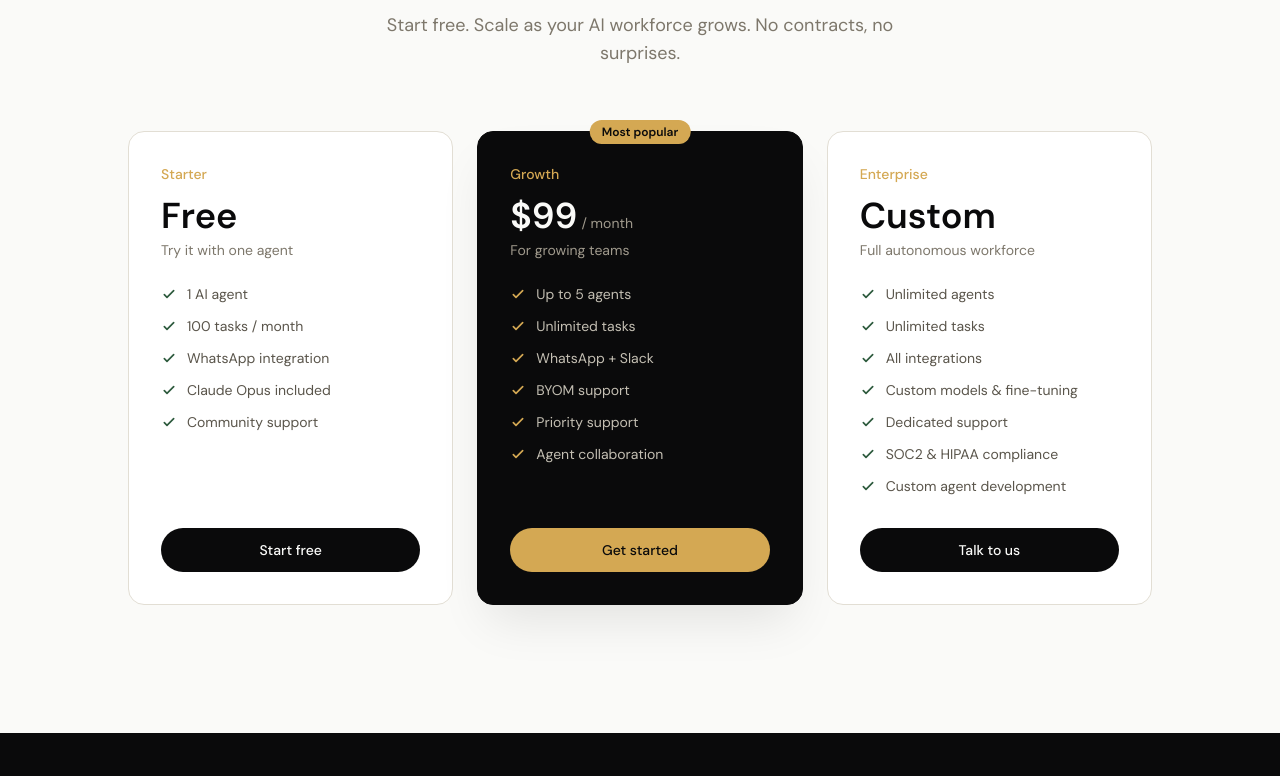
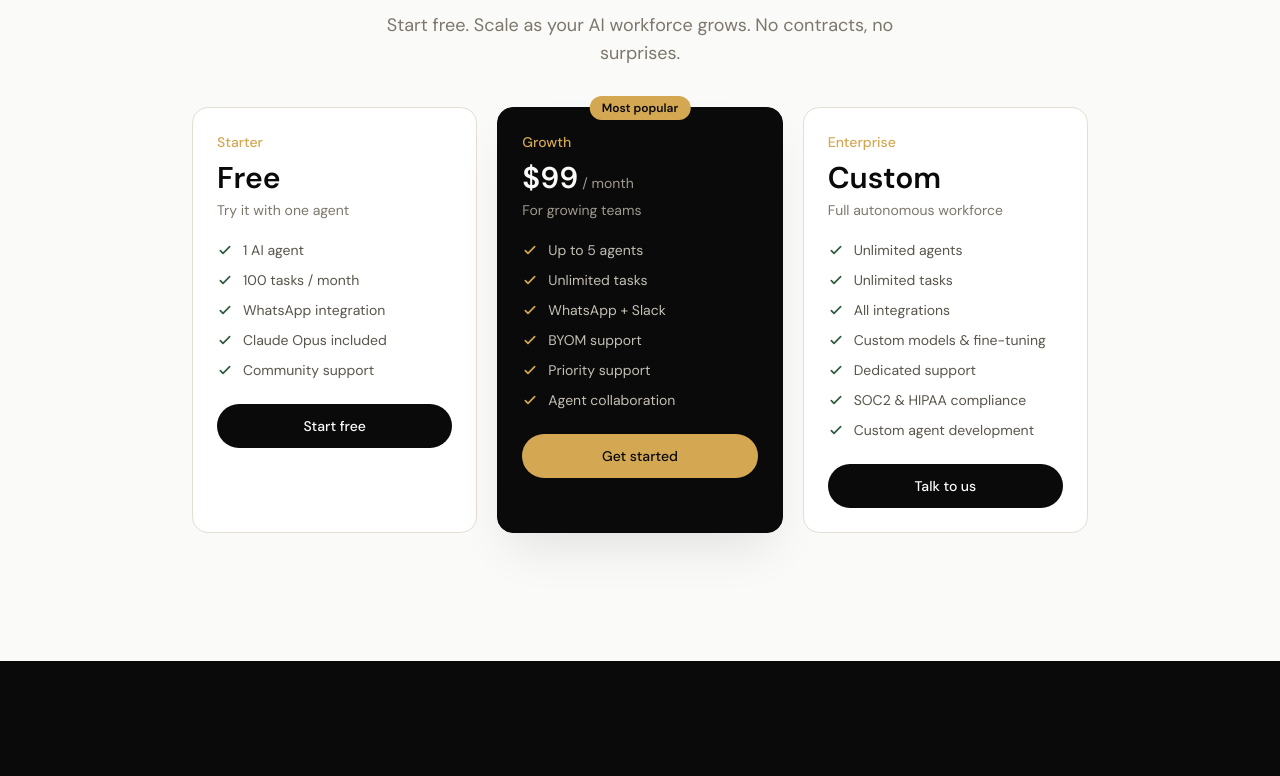
Before and after one commit to matterhornso/theautonomousorg, a Next.js app: page / in a window 1280 px wide. Shown: the part 4688-5464 px from the top of the page. Built offline with nearby package versions, Linux system fonts and the light colour scheme.

Commit message:
style: tighten pricing section — reduce card padding, max-width, and spacing

```diff
--- a/src/app/page.tsx
+++ b/src/app/page.tsx
@@ -427,7 +427,7 @@ export default function Home() {
       {/* ─── Pricing ────────────────────────────────────── */}
       <section id="pricing" className="py-24 lg:py-32">
         <div className="max-w-[1280px] mx-auto px-6 lg:px-8">
-          <div className="text-center mb-16">
+          <div className="text-center mb-10">
             <Reveal>
               <p className="text-sm text-accent font-medium tracking-wide uppercase mb-3">
                 Pricing
@@ -446,7 +446,7 @@ export default function Home() {
             </Reveal>
           </div>
 
-          <div className="grid md:grid-cols-3 gap-6 max-w-5xl mx-auto">
+          <div className="grid md:grid-cols-3 gap-5 max-w-4xl mx-auto">
             {[
               {
                 name: "Starter",
@@ -499,7 +499,7 @@ export default function Home() {
             ].map((plan) => (
               <Reveal key={plan.name} delay={plan.featured ? 75 : 0}>
                 <div
-                  className={`p-8 rounded-2xl border h-full flex flex-col ${
+                  className={`p-6 rounded-2xl border h-full flex flex-col ${
                     plan.featured
                       ? "bg-primary text-surface border-primary shadow-2xl shadow-primary/10 relative"
                       : "bg-white border-neutral-200"
@@ -513,8 +513,8 @@ export default function Home() {
                   <p className="text-sm font-medium text-accent">
                     {plan.name}
                   </p>
-                  <div className="flex items-baseline gap-1 mt-3 mb-1">
-                    <span className="text-4xl font-semibold">{plan.price}</span>
+                  <div className="flex items-baseline gap-1 mt-2 mb-1">
+                    <span className="text-3xl font-semibold">{plan.price}</span>
                     {plan.period && (
                       <span
                         className={`text-sm ${
@@ -528,14 +528,14 @@ export default function Home() {
                     )}
                   </div>
                   <p
-                    className={`text-sm mb-6 ${
+                    className={`text-sm mb-5 ${
                       plan.featured ? "text-neutral-400" : "text-neutral-500"
                     }`}
                   >
                     {plan.description}
                   </p>
 
-                  <ul className="space-y-3 mb-8 flex-1">
+                  <ul className="space-y-2.5 mb-6">
                     {plan.features.map((feature) => (
                       <li key={feature} className="flex items-start gap-2.5">
                         <svg
```
